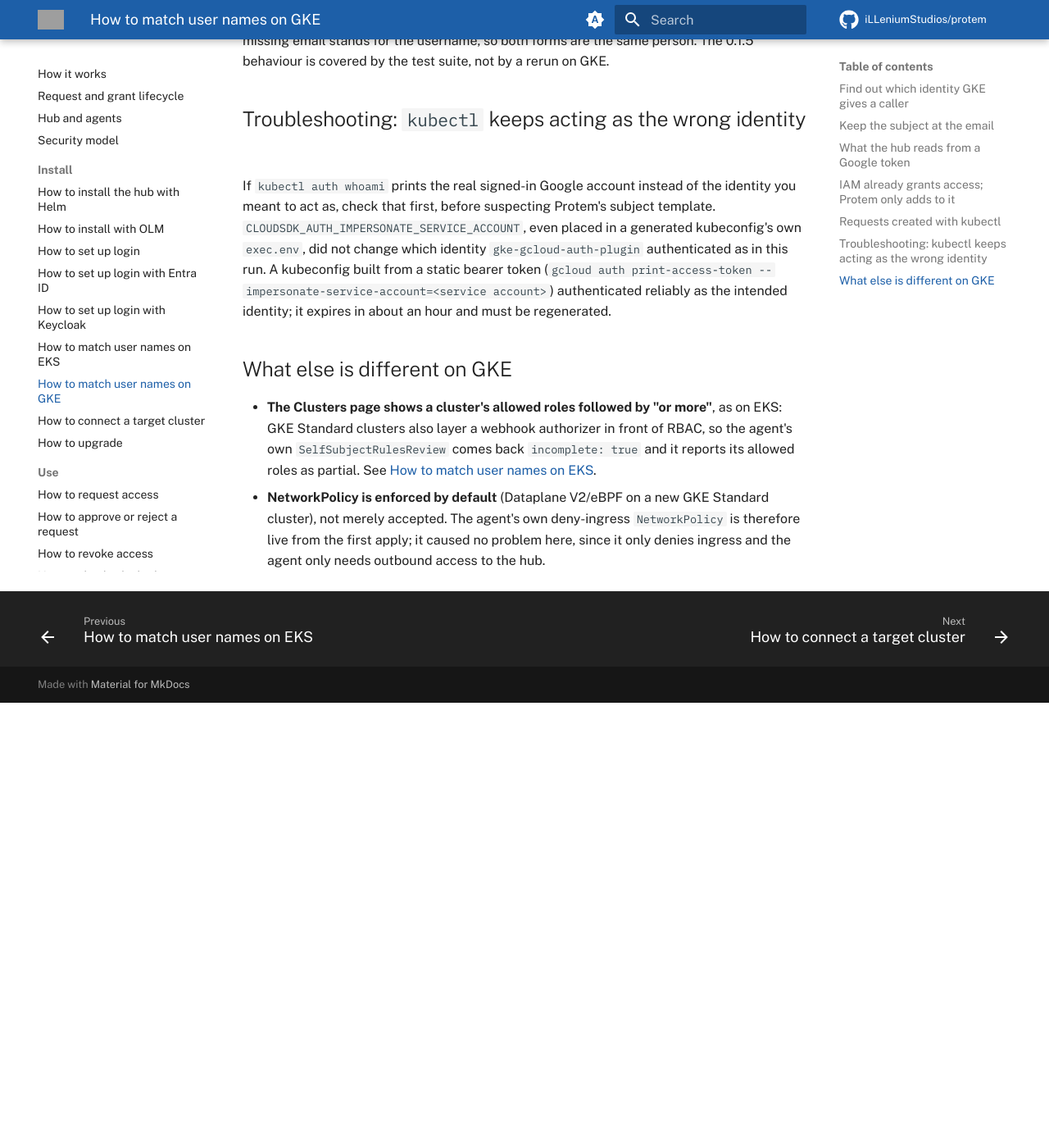
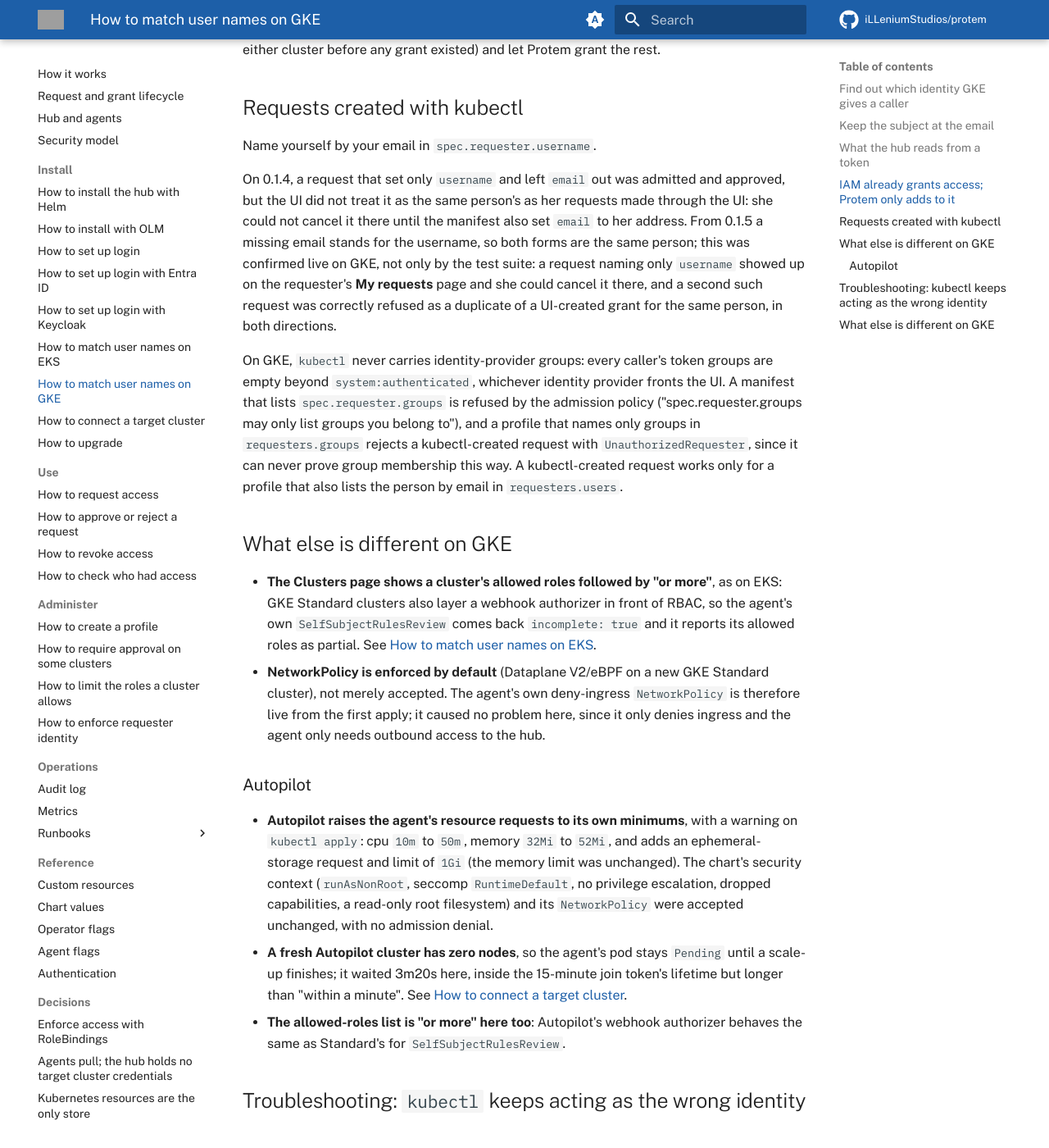
Before and after one commit to iLLeniumStudios/protem, an MkDocs documentation site: the page built from docs/guides/how-to-match-user-names-on-gke.md, in a window 1280 px wide and 1400 px high, scrolled down 1505 px. Shown: the whole window at 82% size. Built offline with MkDocs 1.6.1 and Material for MkDocs 9.7.7, drawn with Linux system fonts in a browser that asks for light colours; before the commit the page ends 2362 px from its top, so only the background shows below that; some of the changed text lies outside the part shown; grey boxes are pictures that could not be loaded.

Commit message:
docs: Entra ID with GKE, Autopilot, and what kubectl requests can carry on GKE

```diff
--- a/docs/guides/how-to-match-user-names-on-gke.md
+++ b/docs/guides/how-to-match-user-names-on-gke.md
@@ -3,12 +3,14 @@
 Make the name Protem binds people as on a GKE cluster the same name that cluster gives them, so
 an active grant gives access.
 
-**Tested:** every result on this page was seen on 2026-11-25 on two GKE Standard zonal clusters
-(Kubernetes 1.36, europe-north1), one as the hub and one as a target cluster with an agent, chart
-0.1.4. Google service accounts stood in for people, signing in to the hub's API with
-Google-signed ID tokens (issuer `https://accounts.google.com`). Not tested: the web UI with
+**Tested:** two runs. On 2026-11-25, chart 0.1.4, every result below not otherwise marked was seen
+on two GKE Standard zonal clusters (Kubernetes 1.36, europe-north1), one as the hub and one as a
+target cluster with an agent. Google service accounts stood in for people, signing in to the
+hub's API with Google-signed ID tokens (issuer `https://accounts.google.com`). A second run, on
+chart 0.1.5, used a Standard hub and an **Autopilot** target, with Microsoft Entra ID sign-in
+through the web UI instead of direct Google tokens. Not tested in either run: the web UI with
 Google sign-in (it needs an OAuth client), human Google accounts other than the project owner,
-Google Groups for RBAC, Autopilot, and workforce identity federation.
+Google Groups for RBAC, and workforce identity federation.
 
 ## Find out which identity GKE gives a caller
 
@@ -29,14 +31,20 @@ explicitly. With `{{.Username}}` instead, the binding named the numeric id the h
 reads from the token (see below) and gave no access: the grant showed `Active` and
 `kubectl` was refused.
 
-## What the hub reads from a Google token
+## What the hub reads from a token
 
-The hub's HTTP API (the UI and `/api/*`, behind the OIDC ID token) resolves `username` as the
-token's numeric `sub`, `email` as the email, and no groups: Google issues no `groups` claim.
-Name people in `AccessProfile.spec.requesters.users` / `approval.rules[].approvers.users` by
-email, never by the numeric id — nothing on GKE ever produces that id as a Kubernetes username,
-so a profile that lists it matches no one. Give hub admin rights with Kubernetes RBAC on `User
-<email>`.
+With Google sign-in, the hub's HTTP API (the UI and `/api/*`, behind the OIDC ID token) resolves
+`username` as the token's numeric `sub`, `email` as the email, and no groups: Google issues no
+`groups` claim. Name people in `AccessProfile.spec.requesters.users` /
+`approval.rules[].approvers.users` by email, never by the numeric id — nothing on GKE ever
+produces that id as a Kubernetes username, so a profile that lists it matches no one. Give hub
+admin rights with Kubernetes RBAC on `User <email>`.
+
+With an identity provider that carries groups in front of the UI instead (Microsoft Entra ID, as
+in the second run), `username` is the UPN, `email` is the person's `mail`, and groups work for
+the UI and API too: the hub sends the token's group object ids in its SubjectAccessReviews, so
+`requesters.groups` / `approvers.groups` can list them, and hub admin rights can instead be
+`Group <group object id>`. `User <email>` is still the other option, same as with Google sign-in.
 
 ## IAM already grants access; Protem only adds to it
 
@@ -53,8 +61,45 @@ Name yourself by your email in `spec.requester.username`.
 On 0.1.4, a request that set only `username` and left `email` out was admitted and approved,
 but the UI did not treat it as the same person's as her requests made through the UI: she could
 not cancel it there until the manifest also set `email` to her address. From 0.1.5 a missing
-email stands for the username, so both forms are the same person. The 0.1.5 behaviour is covered
-by the test suite, not by a rerun on GKE.
+email stands for the username, so both forms are the same person; this was confirmed live on
+GKE, not only by the test suite: a request naming only `username` showed up on the requester's
+**My requests** page and she could cancel it there, and a second such request was correctly
+refused as a duplicate of a UI-created grant for the same person, in both directions.
+
+On GKE, `kubectl` never carries identity-provider groups: every caller's token groups are empty
+beyond `system:authenticated`, whichever identity provider fronts the UI. A manifest that lists
+`spec.requester.groups` is refused by the admission policy ("spec.requester.groups may only list
+groups you belong to"), and a profile that names only groups in `requesters.groups` rejects a
+kubectl-created request with `UnauthorizedRequester`, since it can never prove group membership
+this way. A kubectl-created request works only for a profile that also lists the person by email
+in `requesters.users`.
+
+## What else is different on GKE
+
+- **The Clusters page shows a cluster's allowed roles followed by "or more"**, as on EKS: GKE
+  Standard clusters also layer a webhook authorizer in front of RBAC, so the agent's own
+  `SelfSubjectRulesReview` comes back `incomplete: true` and it reports its allowed roles as
+  partial. See
+  [How to match user names on EKS](how-to-match-user-names-on-eks.md#what-else-is-different-on-eks).
+- **NetworkPolicy is enforced by default** (Dataplane V2/eBPF on a new GKE Standard cluster), not
+  merely accepted. The agent's own deny-ingress `NetworkPolicy` is therefore live from the first
+  apply; it caused no problem here, since it only denies ingress and the agent only needs
+  outbound access to the hub.
+
+### Autopilot
+
+- **Autopilot raises the agent's resource requests to its own minimums**, with a warning on
+  `kubectl apply`: cpu `10m` to `50m`, memory `32Mi` to `52Mi`, and adds an ephemeral-storage
+  request and limit of `1Gi` (the memory limit was unchanged). The chart's security context
+  (`runAsNonRoot`, seccomp `RuntimeDefault`, no privilege escalation, dropped capabilities, a
+  read-only root filesystem) and its `NetworkPolicy` were accepted unchanged, with no admission
+  denial.
+- **A fresh Autopilot cluster has zero nodes**, so the agent's pod stays `Pending` until a
+  scale-up finishes; it waited 3m20s here, inside the 15-minute join token's lifetime but longer
+  than "within a minute". See
+  [How to connect a target cluster](how-to-connect-a-target-cluster.md#4-what-gets-installed-on-the-target-cluster).
+- **The allowed-roles list is "or more" here too**: Autopilot's webhook authorizer behaves the
+  same as Standard's for `SelfSubjectRulesReview`.
 
 ## Troubleshooting: `kubectl` keeps acting as the wrong identity
 
```
Also changed, not shown: docs/guides/how-to-connect-a-target-cluster.md (+7 -2 lines), docs/guides/how-to-install-with-helm.md (+3 -3 lines), docs/guides/how-to-set-up-login-with-entra-id.md (+28 -1 lines).
